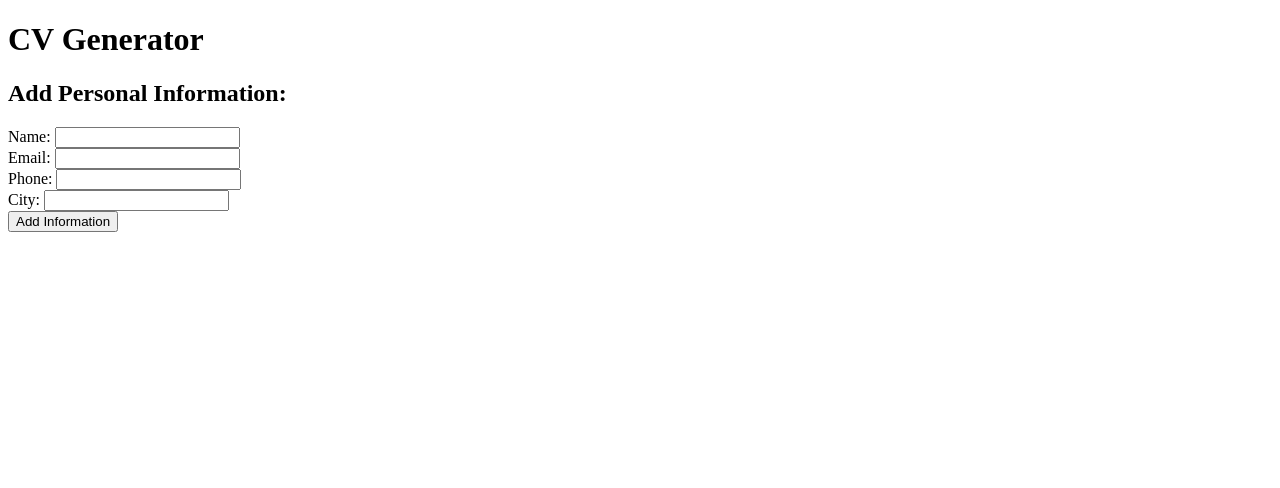
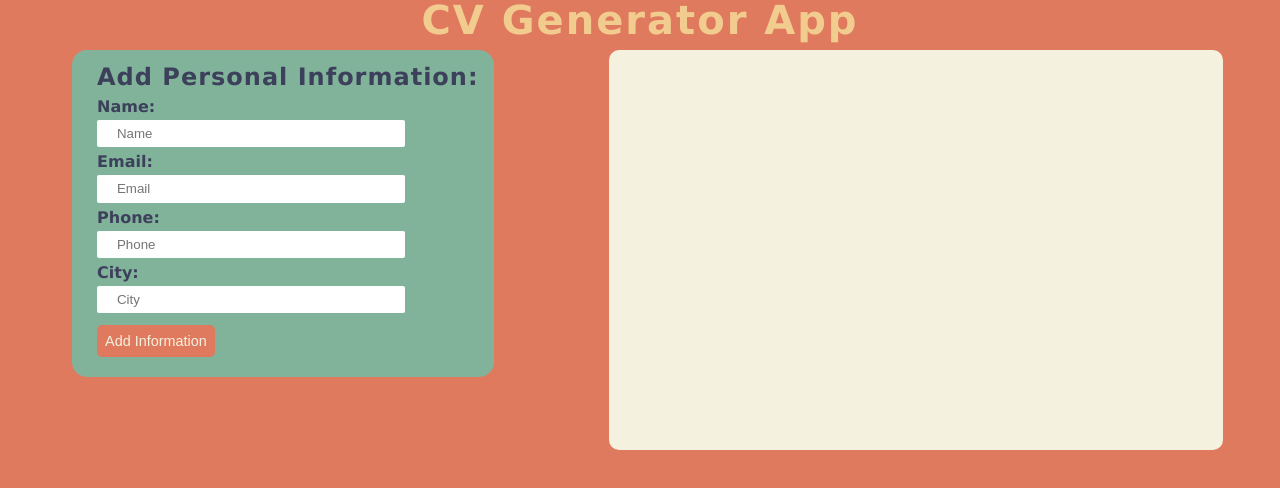
Before and after one commit to EpictetusZ1/cv-application, a React (Create React App) app: page / in a window 1280 px wide. Shown: the top 488 px of the page. Built offline with nearby package versions, Linux system fonts and the light colour scheme.

Commit message:
Add styles, clean up code. Add edit btn

```diff
--- a/src/App.js
+++ b/src/App.js
@@ -1,8 +1,11 @@
+import styles from "./styles/StyleMain.module.css"
 import Main from "./components/Main";
+import React from "react";
 
 function App() {
   return (
-      <div>
+      <div className={styles.backGr}>
+          <h1 className={styles.title}> CV Generator App</h1>
           <Main />
 
       </div>
--- a/src/components/DisplayData.js
+++ b/src/components/DisplayData.js
@@ -1,5 +1,5 @@
 import React, {Component} from "react";
-import styles from "./displayDataStyles.module.css"
+import styles from "../styles/DisplayData.module.css"
 
 class DisplayData extends Component {
 
@@ -7,11 +7,11 @@ class DisplayData extends Component {
         const { name, email, phone, city} = object
         return (
             <div>
-                <h2>Personal Details: </h2>
-                <p><b>Name: </b>{name}</p>
-                <p><b>Email: </b>{email}</p>
-                <p><b>Phone: </b>{phone}</p>
-                <p><b>City: </b>{city}</p>
+                <h2>General: </h2>
+                <p> <b>Name: </b> {name}</p>
+                <p> <b>Email: </b> {email}</p>
+                <p> <b>Phone: </b> {phone}</p>
+                <p> <b>City: </b> {city}</p>
             </div>
         )
     }
@@ -20,7 +20,8 @@ class DisplayData extends Component {
         const { ...fields } = this.props.dataObj
 
         return (
-            <div className={styles.darkSection}>
+            <div className={styles.resumeBlock}>
+                <button className={styles.editContent}>Edit</button>
                 {this.formatData(fields)}
             </div>
         )
--- a/src/components/Main.js
+++ b/src/components/Main.js
@@ -1,6 +1,7 @@
 import React, {Component} from "react";
 import PersonalBlock from "./PersonalBlock";
 import DisplayData from "./DisplayData";
+import styles from "../styles/StyleMain.module.css"
 
 class Main extends Component {
     constructor(props) {
@@ -22,10 +23,9 @@ class Main extends Component {
             renderEducational: false,
             renderPractical: false
         }
-        this.handleSubmit = this.handleSubmit.bind(this)
     }
 
-    handleSubmit(e, obj) {
+    handleSubmit = (e, obj) => {
         e.preventDefault()
         this.setState({
             personalData: obj,
@@ -36,15 +36,21 @@ class Main extends Component {
     render() {
 
         return (
-            <div>
-                <h1 className={"title"}> CV Generator </h1>
-                {/* Personal Info */}
-                {/* Conditional Render to Remove form on submit*/}
-                {!this.state.renderPersonal && <PersonalBlock data={this.state.personalData} updateParent={this.handleSubmit} />}
-                {this.state.renderPersonal && <DisplayData dataObj={this.state.personalData} />}
+            <div className={styles.resumeMain}>
 
-                {/* Educational Info */}
-                {/* Practical Info */}
+                <div className={styles.addDataHalf}>
+                    {/* Personal Info */}
+                    { !this.state.renderPersonal &&
+                        <PersonalBlock data={this.state.personalData}
+                                       updateParent={this.handleSubmit}
+                        /> }
+
+                    {/* Educational Info */}
+                    {/* Practical Info */}
+                </div>
+                <div className={styles.resumeHalf}>
+                    { this.state.renderPersonal && <DisplayData dataObj={this.state.personalData} />}
+                </div>
             </div>
         )
     }
--- a/src/components/PersonalBlock.js
+++ b/src/components/PersonalBlock.js
@@ -1,4 +1,5 @@
 import React, {Component} from "react";
+import styles from "../styles/StyleMain.module.css"
 
 class PersonalBlock extends Component {
     constructor(props) {
@@ -11,68 +12,64 @@ class PersonalBlock extends Component {
         }
     }
 
-    handleNameChange = (e) => {
+    handleChange = (e) => {
+        const target = e.target
+        const name = target.name
         this.setState({
-            name: e.target.value
-        })
-    }
-
-    handleEmailChange = (e) => {
-        this.setState({
-            email: e.target.value
-        })
-    }
-
-    handlePhoneChange = (e) => {
-        this.setState({
-            phone: e.target.value
-        })
-    }
-
-    handleCityChange = (e) => {
-        this.setState({
-            city: e.target.value
+            [name]: target.value
         })
     }
 
     render() {
+        const { name, email, phone, city} = this.state
         return (
-            <div className="dataBlock personalBlock">
-                <form className="cvSection" onSubmit={ (e) =>  this.props.updateParent(e, this.state) }>
+            <div className={styles.dataBlock}>
+                <form onSubmit={ (e) => this.props.updateParent(e, this.state) }>
                     <h2>Add Personal Information: </h2>
+                    <div className={styles.formEl}>
                         <label htmlFor="personName">Name: </label>
                         <input type="text"
                                id="personName"
-                           onChange={this.handleNameChange}
+                               name="name"
+                               placeholder="Name"
+                               value={name}
+                               onChange={this.handleChange}
                         />
-                    <br/>
-
+                    </div>
+                    <div className={styles.formEl}>
                         <label htmlFor="personEmail">Email: </label>
                         <input type="text"
                                id="personEmail"
-                           onChange={this.handleEmailChange}
+                               name="email"
+                               placeholder="Email"
+                               value={email}
+                               onChange={this.handleChange}
                         />
-                    <br/>
-
+                    </div>
+                    <div className={styles.formEl}>
                         <label htmlFor="personPhone">Phone: </label>
                         <input type="text"
                                id="personPhone"
-                           onChange={this.handlePhoneChange}
+                               name="phone"
+                               placeholder="Phone"
+                               value={phone}
+                               onChange={this.handleChange}
                         />
-                    <br/>
-
+                    </div>
+                    <div className={styles.formEl}>
                         <label htmlFor="personCity">City: </label>
                         <input type="text"
                                id="personCity"
-                           onChange={this.handleCityChange}
+                               name="city"
+                               placeholder="City"
+                               value={city}
+                               onChange={this.handleChange}
                         />
-                    <br/>
-
-                    <button type="submit">
+                    </div>
+                    <button className={styles.submitBtn} type="submit">
                         Add Information
                     </button>
                 </form>
-
             </div>
         )
     }
--- a/src/components/displayDataStyles.module.css
+++ /dev/null
@@ -1,7 +0,0 @@
-p {
-    font-family: Verdana, "sans-serif";
-}
-
-.darkSection {
-    background-color: #b2b2b2;
-}
--- /dev/null
+++ b/src/styles/DisplayData.module.css
@@ -0,0 +1,36 @@
+@import "colors.css";
+
+.resumeBlock {
+    padding: 10px 10px;
+}
+
+.resumeBlock p {
+    width: 80%;
+}
+
+b {
+    margin-right: 15px;
+}
+
+.resumeBlock h2 {
+    font-family: "Lucida Grande", sans-serif;
+    color: var(--green-sheen);
+    letter-spacing: 1px;
+}
+
+.editContent {
+    float: right;
+    width: 4em;
+    height: 2em;
+    line-height: 1.5em;
+    text-align: center;
+    border: none;
+    border-radius: 5px;
+    background-color: var(--independence);
+    color: var(--eggshell);
+    padding: 5px;
+}
+
+.editContent {
+    cursor: pointer;
+}
--- /dev/null
+++ b/src/styles/StyleMain.module.css
@@ -0,0 +1,94 @@
+@import "reset.css";
+@import "colors.css";
+
+:root {
+    font-family: Verdana, sans-serif;
+    color: var(--independence);
+    overflow-x: hidden;
+}
+
+.backGr {
+    background-color: var(--terra-cotta);
+    height: 100%;
+    min-height: 100vh;
+    width: 100vw;
+}
+
+.title {
+    font-family: "Lucida Grande", sans-serif;
+    color: var(--deep-champagne);
+    font-size: 2.5em;
+    letter-spacing: 2px;
+    text-align: center;
+    margin-bottom: 10px;
+}
+
+.resumeMain {
+    display: flex;
+    flex-direction: row;
+    justify-content: space-around;
+    width: 100%;
+    height: 100%;
+}
+
+.addDataHalf {
+    width: 33%;
+    height: 100%;
+    margin-left: 15px;
+}
+
+.resumeHalf {
+    min-height: 50vh;
+    width: 48%;
+    height: 100%;
+    border-radius: 10px;
+    background-color: var(--eggshell);
+}
+
+.dataBlock {
+    background-color: var(--green-sheen);
+    border-radius: 15px;
+    padding: 15px;
+}
+
+.dataBlock  h2 {
+    font-family: "Lucida Grande", sans-serif;
+    letter-spacing: 1px;
+    margin: 0 0 10px 10px;
+}
+
+.formEl {
+    display: flex;
+    flex-direction: column;
+    margin: 7px 10px;
+}
+
+.formEl > label {
+    margin: 0 10px 5px 0px;
+    font-weight: bold;
+}
+
+.formEl > input {
+    width: 80%;
+    height: 1.3em;
+    text-align: start;
+    line-height: 1.3em;
+    padding: 5px;
+    text-indent: 5%;
+    border-radius: 2px;
+
+}
+
+.submitBtn {
+    margin: 5px 10px;
+    font-size: 0.9em;
+    border: none;
+    background-color: var(--terra-cotta);
+    padding: 8px;
+    border-radius: 5px;
+    color: var(--eggshell)
+}
+
+.submitBtn:hover {
+    cursor: pointer;
+}
--- /dev/null
+++ b/src/styles/colors.css
@@ -0,0 +1,7 @@
+:root {
+    --eggshell: #f4f1deff;
+    --terra-cotta: #e07a5fff;
+    --independence: #3d405bff;
+    --green-sheen: #81b29aff;
+    --deep-champagne: #f2cc8fff;
+}
--- a/src/styles/reset.css
+++ b/src/styles/reset.css
@@ -3,24 +3,12 @@
    License: none (public domain)
 */
 
-html, body, div, span, applet, object, iframe,
-h1, h2, h3, h4, h5, h6, p, blockquote, pre,
-a, abbr, acronym, address, big, cite, code,
-del, dfn, em, img, ins, kbd, q, s, samp,
-small, strike, strong, sub, sup, tt, var,
-b, u, i, center,
-dl, dt, dd, ol, ul, li,
-fieldset, form, label, legend,
-table, caption, tbody, tfoot, thead, tr, th, td,
-article, aside, canvas, details, embed,
-figure, figcaption, footer, header, hgroup,
-menu, nav, output, ruby, section, summary,
-time, mark, audio, video {
+html, body, div, span,
+h1, h2, h3, h4, h5, h6,
+footer, header, input {
     margin: 0;
     padding: 0;
     border: 0;
-    font-size: 100%;
-    font: inherit;
     vertical-align: baseline;
 }
 
```
Also changed, not shown: public/index.html (+0 -9 lines), src/styles/style.css (deleted). Lines whose indentation alone changed are shown as unchanged.
